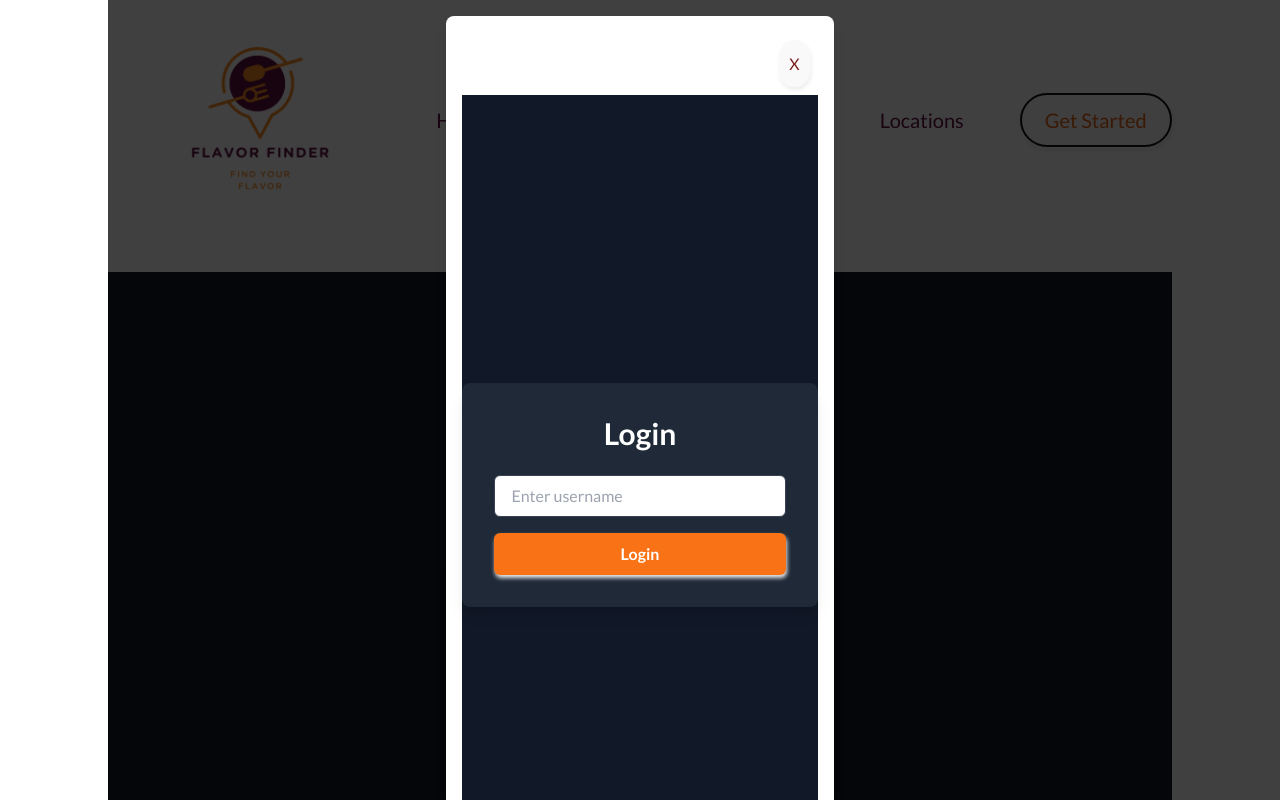
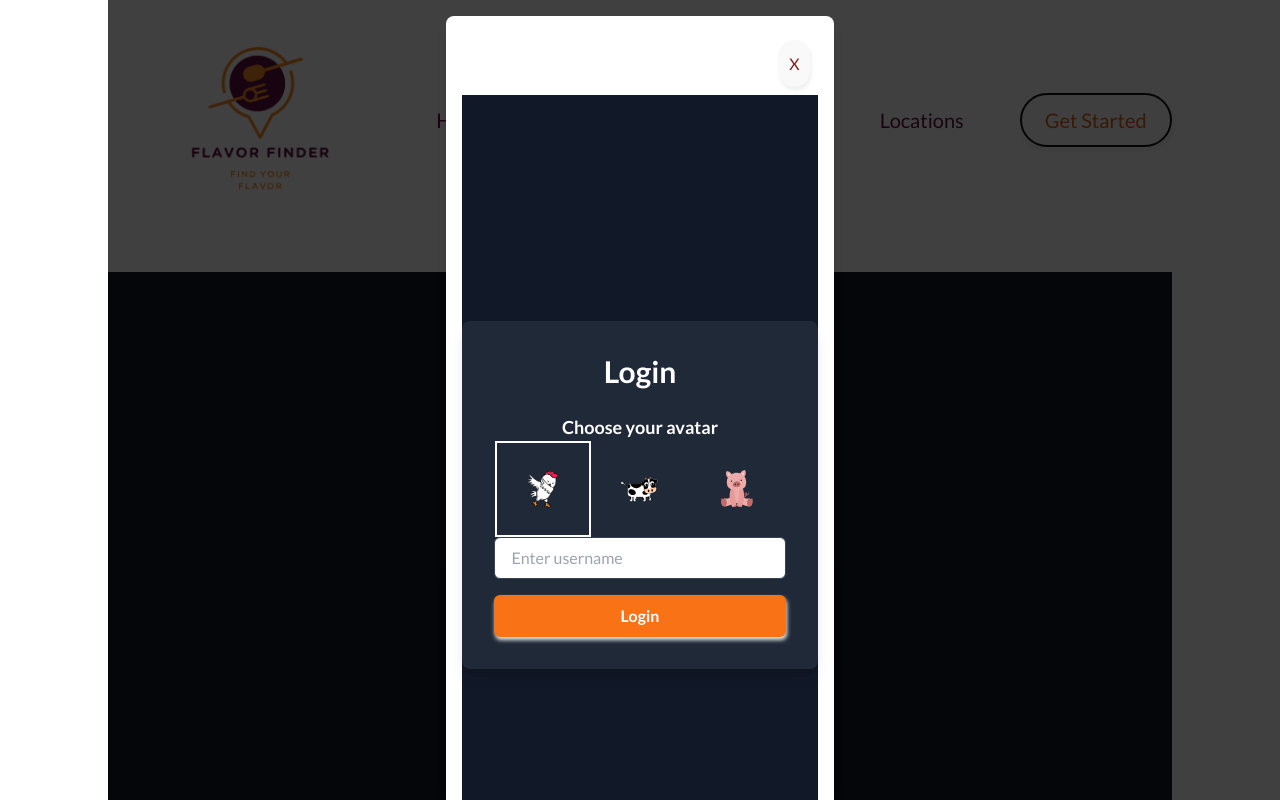
Before and after one commit to chingu-voyages/v50-tier2-team-15, a React (Vite) app: page /login in a window 1280 px wide. Both pictures are taken after a click on the button "Get Started". Shown: the top 800 px of the page. Built offline with nearby package versions, Linux system fonts and the light colour scheme.

Commit message:
Styled dashboard buttons and added avatar choice at login

```diff
--- a/src/App.css
+++ b/src/App.css
@@ -15,7 +15,7 @@
   transition: filter 300ms;
 } */
 .logo:hover {
-  filter: drop-shadow(0 0 2em #646cffaa);
+  filter: drop-shadow(0 0 2em #E36414);
 }
 .logo.react:hover {
   filter: drop-shadow(0 0 2em #61dafbaa);
--- a/src/components/Dashboard/AddTokens.jsx
+++ b/src/components/Dashboard/AddTokens.jsx
@@ -1,27 +1,4 @@
-// // Dump components in here.
-// // We need a cart. We need the FoodRibbon. We need the FoodMenu.
-// // Should the ShowFoodMenu.jsx in the screens folder just be a component?????
 
-// import { useDispatch } from "react-redux";
-// import { increaseCurrency } from "../../slices/cartSlice";
-
-
-// const AddTokens = () => {
-//   const dispatch = useDispatch();
-
-//   const handleAddCurrency = (amount) => {
-//     dispatch(increaseCurrency(amount));
-//   };
-//   return (
-//     <div className="flex flex-wrap justify-center align-middle gap-3">
-//       <button className="" onClick={() => handleAddCurrency(50)}>+ 50</button>
-//       <button onClick={() => handleAddCurrency(100)}>+ 100</button>
-//       <button onClick={() => handleAddCurrency(150)}>+ 150</button>
-//     </div>
-//   );
-// };
-
-// export default AddTokens;
 
 import { useDispatch } from "react-redux";
 import { increaseTokens } from "../../slices/authSlice";
@@ -35,9 +12,9 @@ const AddTokens = () => {
 
   return (
     <div className="flex flex-wrap justify-center align-middle gap-3">
-      <button onClick={() => handleAddTokens(50)}>+ 50</button>
-      <button onClick={() => handleAddTokens(100)}>+ 100</button>
-      <button onClick={() => handleAddTokens(150)}>+ 150</button>
+      <button className="hover:bg-gray-200 transition duration-200 ease-in-out" onClick={() => handleAddTokens(50)}>+ 50</button>
+      <button className="hover:bg-gray-200 transition duration-200 ease-in-out" onClick={() => handleAddTokens(100)}>+ 100</button>
+      <button className="hover:bg-gray-200 transition duration-200 ease-in-out" onClick={() => handleAddTokens(150)}>+ 150</button>
     </div>
   );
 };
--- a/src/components/Dashboard/FilterButtons.jsx
+++ b/src/components/Dashboard/FilterButtons.jsx
@@ -28,16 +28,16 @@ const FilterButtons = () => {
         {/* <h3 >Filter by:</h3> */}
       {/* </div> */}
       <div className="m-6">
-        <button onClick={handleSortByPriceHighToLow}>Price: High to Low</button>
+        <button className="hover:bg-gray-200 transition duration-200 ease-in-out" onClick={handleSortByPriceHighToLow}>Price: High to Low</button>
       </div>
       <div className="m-6">
-        <button onClick={handleSortByPriceLowToHigh}>Price: Low to High</button>
+        <button className="hover:bg-gray-200 transition duration-200 ease-in-out"  onClick={handleSortByPriceLowToHigh}>Price: Low to High</button>
       </div>
       <div className="m-6">
-        <button onClick={handleSortByRatingHighToLow}>Rating: High to Low</button>
+        <button className="hover:bg-gray-200 transition duration-200 ease-in-out"  onClick={handleSortByRatingHighToLow}>Rating: High to Low</button>
       </div>
       <div className="m-6">
-        <button onClick={handleSortByRatingLowToHigh}>Rating: Low to High</button>
+        <button className="hover:bg-gray-200 transition duration-200 ease-in-out"  onClick={handleSortByRatingLowToHigh}>Rating: Low to High</button>
       </div>
     </div>
   );
--- a/src/components/Dashboard/Searchbar.jsx
+++ b/src/components/Dashboard/Searchbar.jsx
@@ -21,8 +21,16 @@ const Searchbar = ({ searchTerm, setSearchTerm }) => {
         placeholder="Search for food..."
         value={searchTerm}
         onChange={handleChange}
+        style={{
+          marginRight: '10px',
+          outline: 'none',
+          border: '2px solid transparent',
+          transition: 'border-color 0.3s ease',
+        }}
+        onFocus={(e) => e.target.style.borderColor = 'rgba(0, 0, 0, 0.1)'}
+        onBlur={(e) => e.target.style.borderColor = 'transparent'}
       />
-      <button onClick={handleSearch}>Search</button>
+      <button className="hover:bg-gray-200 transition duration-200 ease-in-out"  onClick={handleSearch}>Search</button>
     </div>
   );
 };
--- a/src/components/Dashboard/UserTop.jsx
+++ b/src/components/Dashboard/UserTop.jsx
@@ -1,4 +1,3 @@
-import chickenAvatar from "../../assets/chicken-avatar.svg";
 import { useEffect, useState } from "react";
 import AddTokens from "./AddTokens";
 import { useSelector } from "react-redux";
@@ -8,7 +7,7 @@ const UserTop = () => {
   const [restaurantCount, setRestaurantCount] = useState(0);
   const [dishCount, setDishCount] = useState(0);
 
-  const { username, tokens } = useSelector((state) => state.auth.userInfo) || {};
+  const { username, tokens, avatar } = useSelector((state) => state.auth.userInfo) || {};
 
   useEffect(() => {
     fetch("../../../public/fooddata.json")
@@ -39,12 +38,12 @@ const UserTop = () => {
       <div className="flex h-96 w-full gap-3 my-9 m-auto p-auto justify-center align-middle">
         <section className="bg-purple flex flex-col align-middle justify-center rounded-2xl py-5 flex-none w-[270px]">
           <img
-            className="w-30 p-auto m-auto"
-            src={chickenAvatar}
+            className="w-40 p-auto m-auto"
+            src={avatar}
             alt="chicken avatar"
           />
           <h3 className="text-white text-2xl font-bold">{username}</h3>
-          <p className="text-white text-md font-normal">{tokens}</p>
+          <p className="text-white text-lg font-normal">{tokens}</p>
           <div className="my-10 flex gap-5 justify-center text-lg">
             <AddTokens />
           </div>
--- a/src/components/LoginModal.jsx
+++ b/src/components/LoginModal.jsx
@@ -2,10 +2,15 @@ import { useState } from "react";
 import { useDispatch } from "react-redux";
 import { useNavigate } from "react-router-dom";
 import { setCredentials } from "../slices/authSlice";
-import PropTypes from 'prop-types';
+import PropTypes from "prop-types";
+
+import chickenAvatar from "../assets/chicken-avatar.svg";
+import pigAvatar from "../assets/pig-avatar.svg";
+import cowAvatar from "../assets/cow-avatar.svg";
 
 const LoginModal = ({ toggler }) => {
   const [username, setUsername] = useState("");
+  const [selectedAvatar, setSelectedAvatar] = useState(chickenAvatar); // Default avatar
   const [error, setError] = useState(""); // manage error messages.
   const dispatch = useDispatch();
   const navigate = useNavigate();
@@ -21,7 +26,7 @@ const LoginModal = ({ toggler }) => {
     setError("");
 
     // Dispatch setCredentials action with the entered username
-    dispatch(setCredentials({ username }));
+    dispatch(setCredentials({ username, tokens: 100, avatar: selectedAvatar }));
 
     // Close the modal
     toggler();
@@ -45,7 +50,40 @@ const LoginModal = ({ toggler }) => {
           </div>
           <div className="flex items-center justify-center h-screen bg-gray-900">
             <div className="bg-gray-800 p-8 rounded-lg shadow-lg w-full max-w-sm">
-              <h2 className="text-3xl font-bold mb-6 text-white text-center">Login</h2>
+              <h2 className="text-3xl font-bold mb-6 text-white text-center">
+                Login
+              </h2>
+              <h2 className="text-lg font-bold text-white text-center">
+                Choose your avatar
+              </h2>
+              <div className="flex justify-around">
+                <img
+                  src={chickenAvatar}
+                  alt="Chicken Avatar"
+                  className={`w-24 h-24 cursor-pointer ${
+                    selectedAvatar === chickenAvatar
+                      ? "border-2 border-white"
+                      : ""
+                  }`}
+                  onClick={() => setSelectedAvatar(chickenAvatar)}
+                />
+                <img
+                  src={cowAvatar}
+                  alt="Cow Avatar"
+                  className={`w-24 h-24 cursor-pointer ${
+                    selectedAvatar === cowAvatar ? "border-2 border-white" : ""
+                  }`}
+                  onClick={() => setSelectedAvatar(cowAvatar)}
+                />
+                <img
+                  src={pigAvatar}
+                  alt="Pig Avatar"
+                  className={`w-24 h-24 cursor-pointer ${
+                    selectedAvatar === pigAvatar ? "border-2 border-white" : ""
+                  }`}
+                  onClick={() => setSelectedAvatar(pigAvatar)}
+                />
+              </div>
               <input
                 type="text"
                 placeholder="Enter username"
--- a/src/screens/LoginScreen.jsx
+++ b/src/screens/LoginScreen.jsx
@@ -5,6 +5,7 @@ import { useState } from "react";
 import { useDispatch } from "react-redux";
 import { useNavigate } from "react-router-dom";
 import { setCredentials } from "../slices/authSlice";
+
 
 const LoginScreen = () => {
   const [username, setUsername] = useState("");
--- a/src/screens/UserDashboard.jsx
+++ b/src/screens/UserDashboard.jsx
@@ -68,7 +68,7 @@ const UserDashboard = () => {
           </div>
           <div>
             {cartItems.length > 0 ? (
-              <button onClick={handleCheckout}>Checkout</button>
+              <button className="hover:bg-gray-200 transition duration-200 ease-in-out" onClick={handleCheckout}>Checkout</button>
             ) : (
               <p>Your cart is empty.</p>
             )}
```
Also changed, not shown: src/components/Dashboard/Cart.jsx (+25 -9 lines), src/assets/veggie-avatar.svg (deleted).
